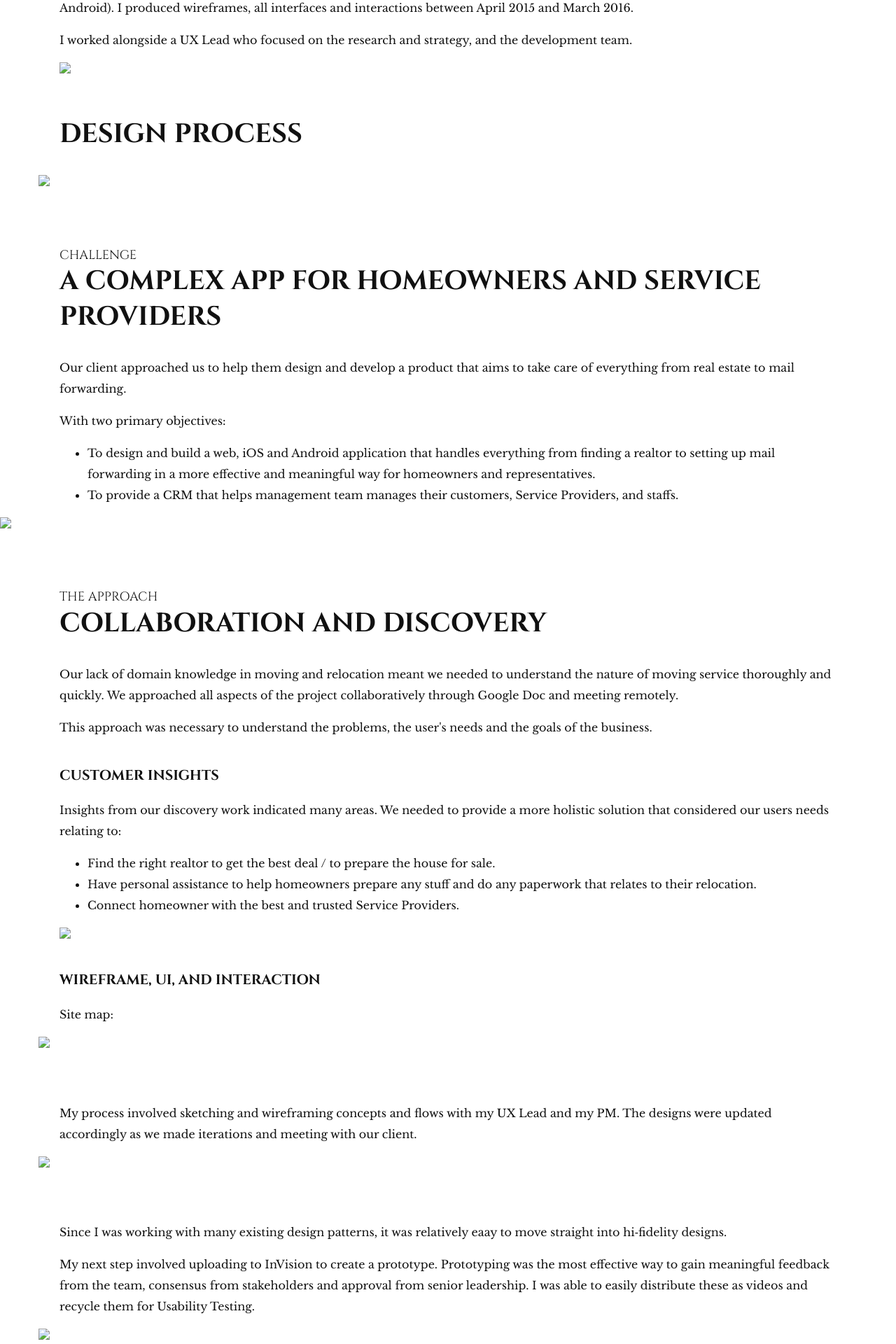
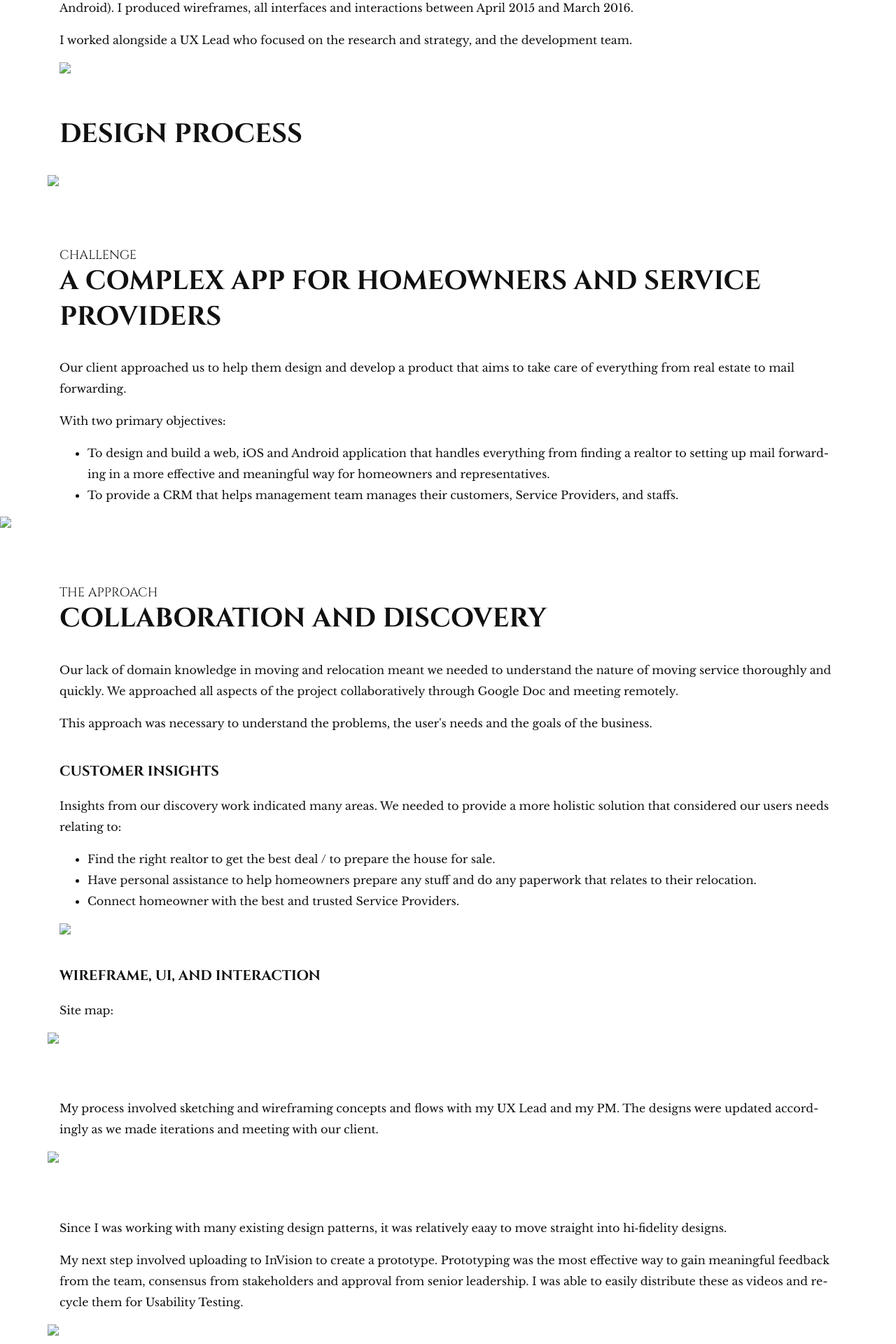
Before and after one commit to tantrongtt/portfolio, a PHP site: page /virtuo.html in a window 1280 px wide. Shown: the part 822-2742 px from the top of the page at 70% size. Run offline with PHP 8.4, Linux system fonts and the light colour scheme; some libraries are stand-ins or nearby versions.

Commit message:
fix style for detail project

```diff
--- a/css/styles.css
+++ b/css/styles.css
@@ -279,6 +279,8 @@ body {
   font-family: "Libre Baskerville", sans-serif;
   font-weight: 300;
   overflow-x: hidden;
+  word-wrap: break-word;
+  hyphens: auto;
 }
 .no-fontface body {
   font-size: 1.05em;
@@ -521,11 +523,10 @@ footer[role="contentinfo"] {
 .project-section img {
   width: 100%;
 }
-.project-section .container-fluid {
-  padding-left: 0;
-  padding-right: 0;
-}
 
 .section-footer {
   padding-bottom: 60px;
 }
+.section-footer a {
+  text-decoration: underline;
+}
--- a/sass/partials/_base.scss
+++ b/sass/partials/_base.scss
@@ -4,6 +4,11 @@ body {
     font-family: $font-content;
     font-weight: $font-weight-base;
     overflow-x: hidden;
+
+    // word wrapping
+    word-wrap: break-word;
+    hyphens: auto;
+
     // Modernizr fallback for when there is no fontface support
     .no-fontface & {
         font-size: 1.05em;
--- a/sass/partials/_detail-project.scss
+++ b/sass/partials/_detail-project.scss
@@ -31,14 +31,12 @@
 	img {
 		width: 100%;
 	}
-
-	.container-fluid {
-		padding-left: 0;
-		padding-right: 0;
-	}
-
 }
 
 .section-footer {
 	padding-bottom: 60px;
+
+	a {
+		text-decoration: underline;
+	}
 }
--- a/virtuo.html
+++ b/virtuo.html
@@ -70,7 +70,9 @@
 			</div>
 		</div>
 		<div class="container-fluid">
-			<img src="http://via.placeholder.com/1440x930">
+			<div class="row">
+				<img src="http://via.placeholder.com/1440x930">
+			</div>
 		</div>
 	</section>
 
@@ -145,7 +147,9 @@
 		</div>
 
 		<div class="container-fluid">
-			<img src="http://via.placeholder.com/1440x943">
+			<div class="row">
+				<img src="http://via.placeholder.com/1440x943">
+			</div>
 		</div>
 
 		<div class="container">
@@ -228,7 +232,9 @@
 			</div>
 		</div>
 		<div class="container-fluid">
-			<img src="http://via.placeholder.com/1440x599">
+			<div class="row">
+				<img src="http://via.placeholder.com/1440x599">
+			</div>
 		</div>
 	</section>
 
```
